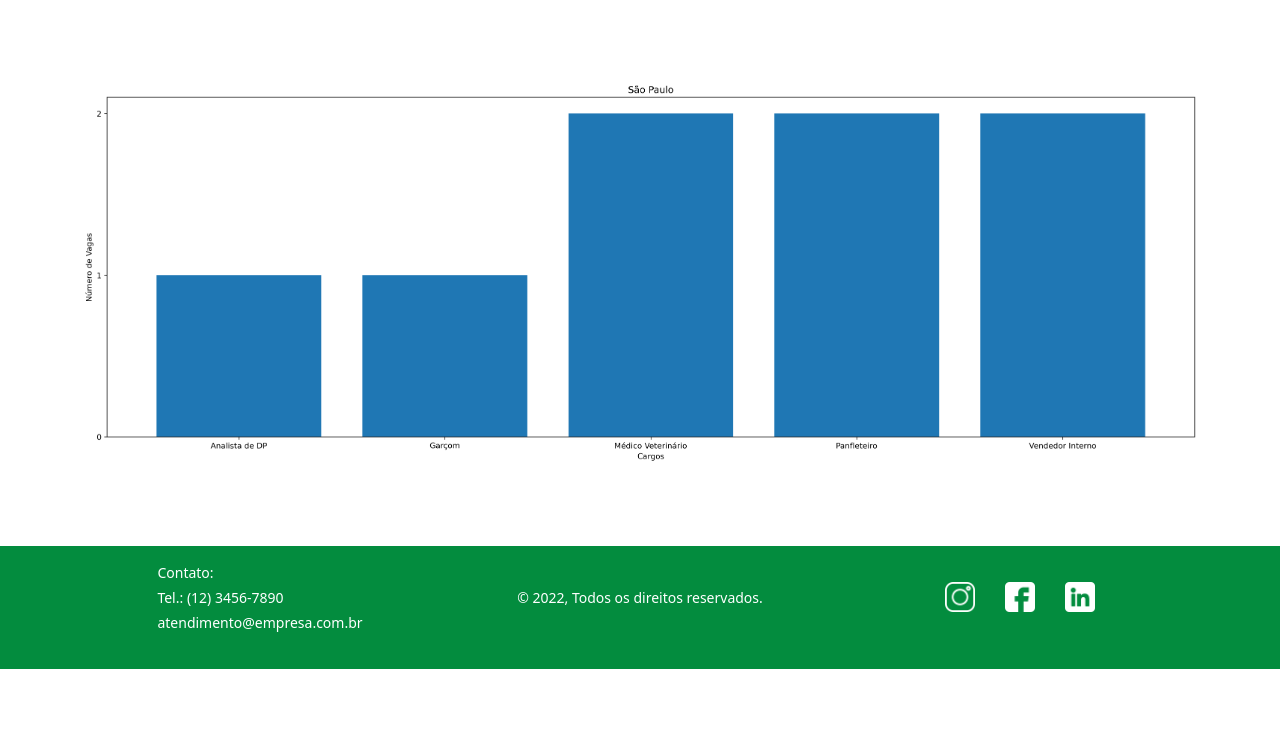
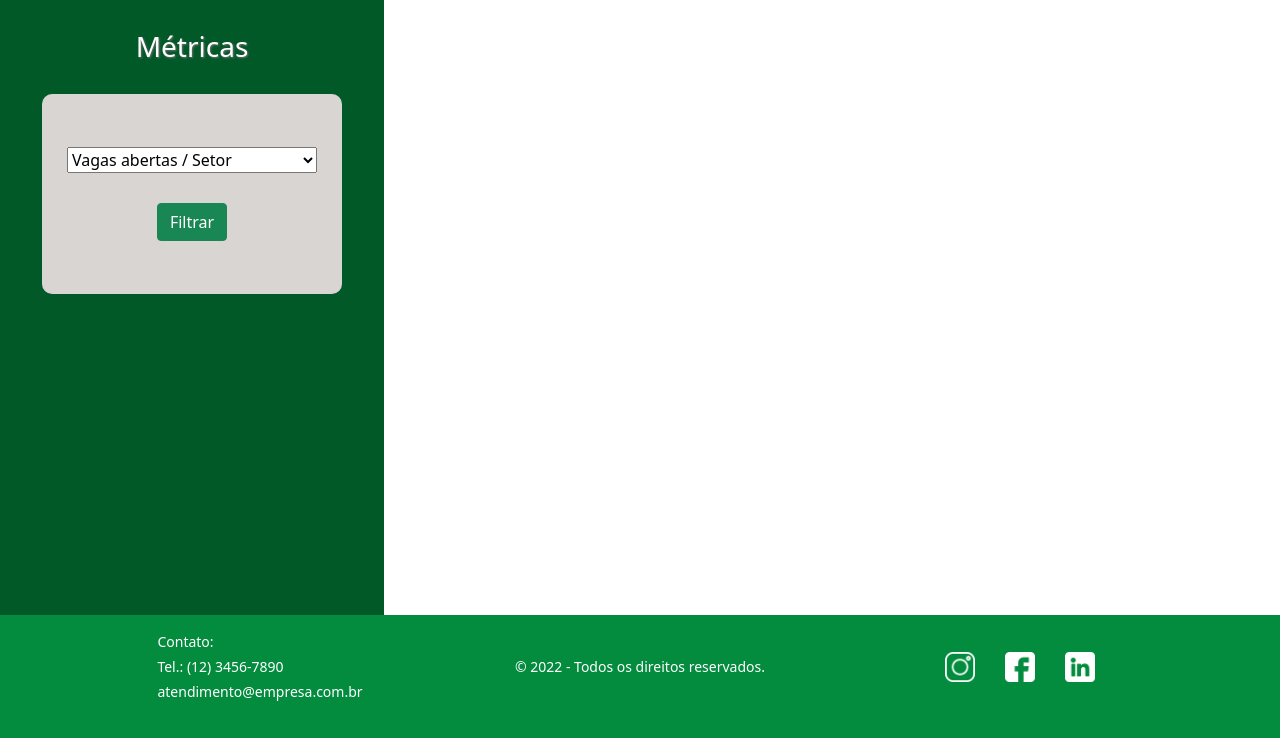
Before and after one commit to Fiv5TechCo/API-1ADS-2022-1, a Flask app: page /metricas in a window 1280 px wide. Shown: the part 62-800 px from the top of the page. Run offline with Flask 2, Linux system fonts and the light colour scheme.

Commit message:
fix: Ajustando página de métricas

```diff
--- /dev/null
+++ b/app/static/scripts/metrics.js
@@ -0,0 +1,5 @@
+function getMetrics() {
+  const selectValue = document.querySelector('select#selectMetrics').value
+  const metricsDiv = document.querySelector('div#metrics')
+
+}
--- a/app/static/styles/metricas.css
+++ b/app/static/styles/metricas.css
@@ -1,5 +1,49 @@
 body{
     background-color: #d9d5d2;
+}
+
+.content {
+    display: flex;
+    flex-direction: row;
+}
+
+#sidebar {
+    display: flex;
+    flex-direction: column;
+    justify-content: flex-start;
+    align-items: center;
+    background-color: #025928;
+    width: 30%;
+}
+
+#sidebar h3 {
+    margin: 30px;
+    color: white;
+    font-weight: 400;
+}
+
+#sidebar div {
+    display: flex;
+    flex-direction: column;
+    justify-content: center;
+    align-items: center;
+    background-color: #d9d5d2;
+    border-radius: 10px;
+    width: 300px;
+    height: 200px;
+}
+
+#selectMetrics {
+    margin: 15px;
+    width: 250px;
+}
+
+#submit-btn {
+    margin: 15px;
+}
+
+#metrics {
+    width: 70%;
 }
 
 .forgraphs {
--- a/app/templates/cursos.html
+++ b/app/templates/cursos.html
@@ -234,7 +234,7 @@
                 </div>
                 <div class="col-lg-4 d-flex justify-content-center align-items-center">
                     <ul class="list-unstyled small" style="color: white;">
-                        <li class="mb-1">&copy; 2022, Todos os direitos reservados.</li>
+                        <li class="mb-1">&copy; 2022 - Todos os direitos reservados.</li>
                     </ul>
                 </div>
                 <div class="col-lg-4 d-flex justify-content-center align-items-center">
--- a/app/templates/metricas.html
+++ b/app/templates/metricas.html
@@ -53,9 +53,21 @@
   </nav>
 
   <!--CONTEÚDO DA PÁGINA-->
-      <div class="forgraphs">
-        <img src="{{ url_for('static', filename='img/grafico.png') }}" alt="" class="col-12">
+  <div class="content">
+    <div id="sidebar">
+      <h3>Métricas</h3>
+      <div>
+        <select name="metrics" id="selectMetrics" >
+          <option value="sector">Vagas abertas / Setor</option>
+          <option value="heatmap">Mapa de calor da vagas / Brasil</option>
+        </select>
+        <button class="btn btn-success" type="submit" id="submit-btn" onclick="getMetrics()">Filtrar</button>
       </div>
+    </div>
+    <div id="metrics">
+      <object data="{{ url_for('static', filename='pages/heatmap.html') }}" style="width: 100%; height: 100%; display: none;" id="heatmap"></object>
+    </div>
+  </div>
 
 
 <!--RODAPÉ-->
@@ -71,7 +83,7 @@
       </div>
       <div class="col-lg-4 d-flex justify-content-center align-items-center">
         <ul class="list-unstyled small" style="color: white;">
-          <li class="mb-1">&copy; 2022, Todos os direitos reservados.</li>
+          <li class="mb-1">&copy; 2022 - Todos os direitos reservados.</li>
         </ul>
       </div>
       <div class="col-lg-4 d-flex justify-content-center align-items-center">
@@ -97,6 +109,10 @@
   </div>
   </footer>
 
+
+<!--JS PROPRIETÁRIO-->
+<script src="{{ url_for('static', filename='scripts/metrics.js')}}"></script>
+
 <!--JS BOOTSTRAP-->
 
 <script src="https://ajax.googleapis.com/ajax/libs/jquery/3.6.0/jquery.min.js"></script>
```
Also changed, not shown: app/static/pages/heatmap.html (added, +70 -0 lines).
